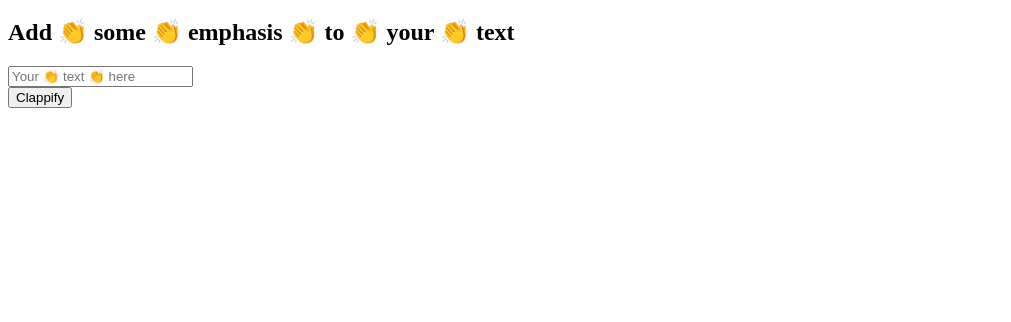
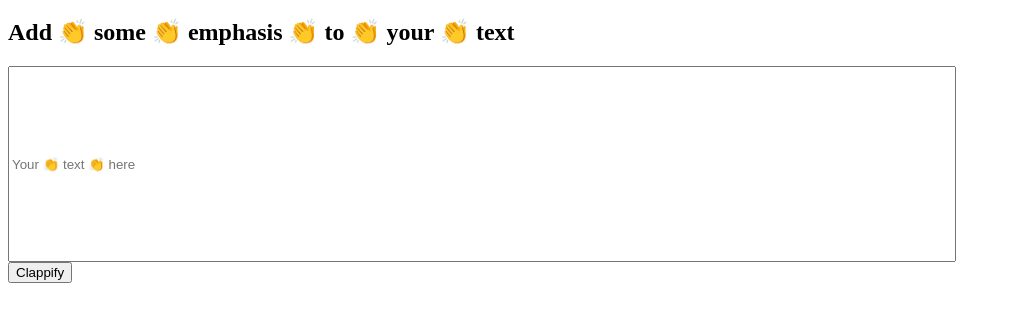
Before and after one commit to josephhaaga/clappify, a plain HTML site: page index.html in a window 1280 px wide. Shown: the part 48-370 px from the top of the page, without its empty margins (0-1011 px from the left). Drawn offline with nearby package versions, Linux system fonts and the light colour scheme.

Commit message:
GA event tracking

```diff
--- a/index.html
+++ b/index.html
@@ -1,5 +1,11 @@
 <html>
 
+	<style>
+		.user-input{
+			width:75%;
+			height:25%;
+		}
+	</style>
 
 	<body>
 
@@ -24,4 +30,19 @@
 		});
 	</script>
 
+	<script>
+      (function(i,s,o,g,r,a,m){i['GoogleAnalyticsObject']=r;i[r]=i[r]||function(){
+      (i[r].q=i[r].q||[]).push(arguments)},i[r].l=1*new Date();a=s.createElement(o),
+      m=s.getElementsByTagName(o)[0];a.async=1;a.src=g;m.parentNode.insertBefore(a,m)
+      })(window,document,'script','//www.google-analytics.com/analytics.js','ga');
+
+      ga('create', 'UA-66264514-2', 'auto');
+      ga('send', 'pageview');
+
+      $('.clap').click(function(){
+      	ga('send','event', 'Clappify', 'clapped');
+      });
+
+    </script>
+
 </html>
```
